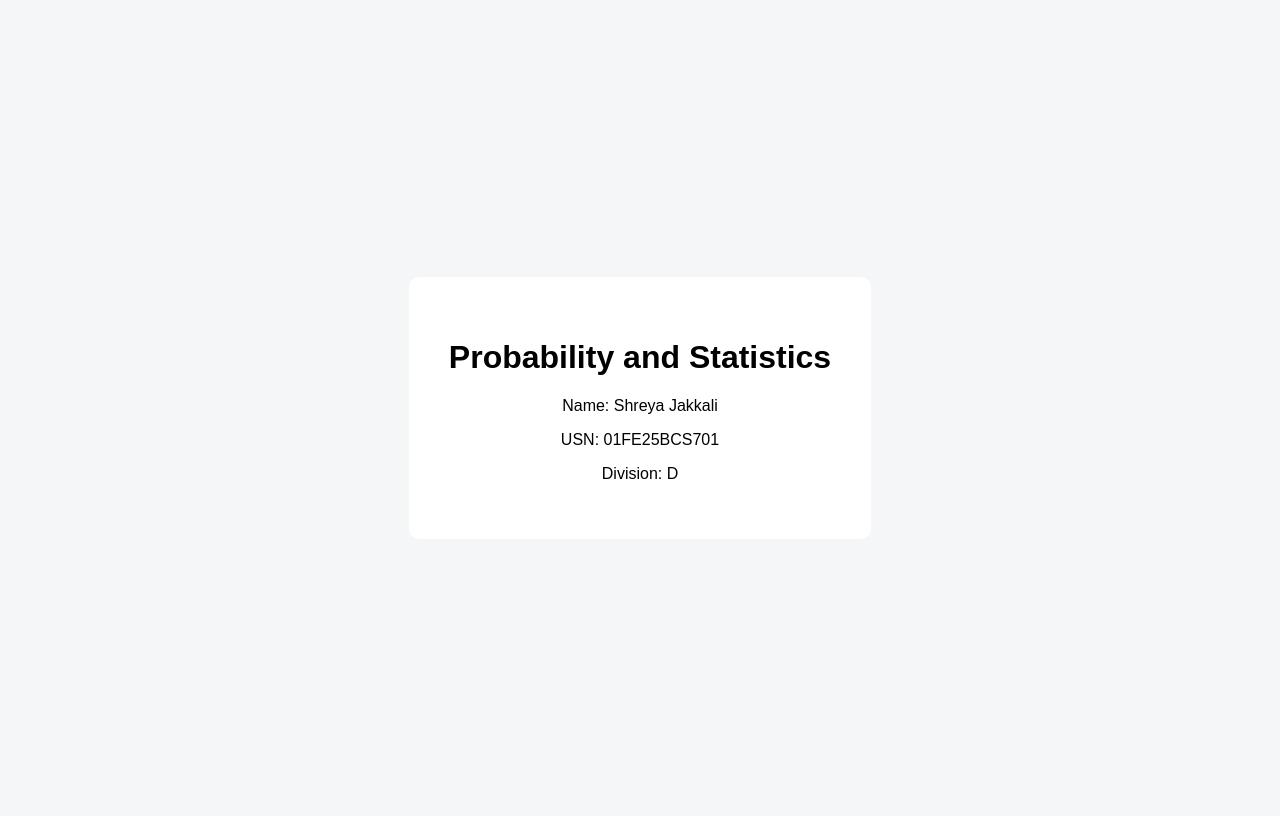
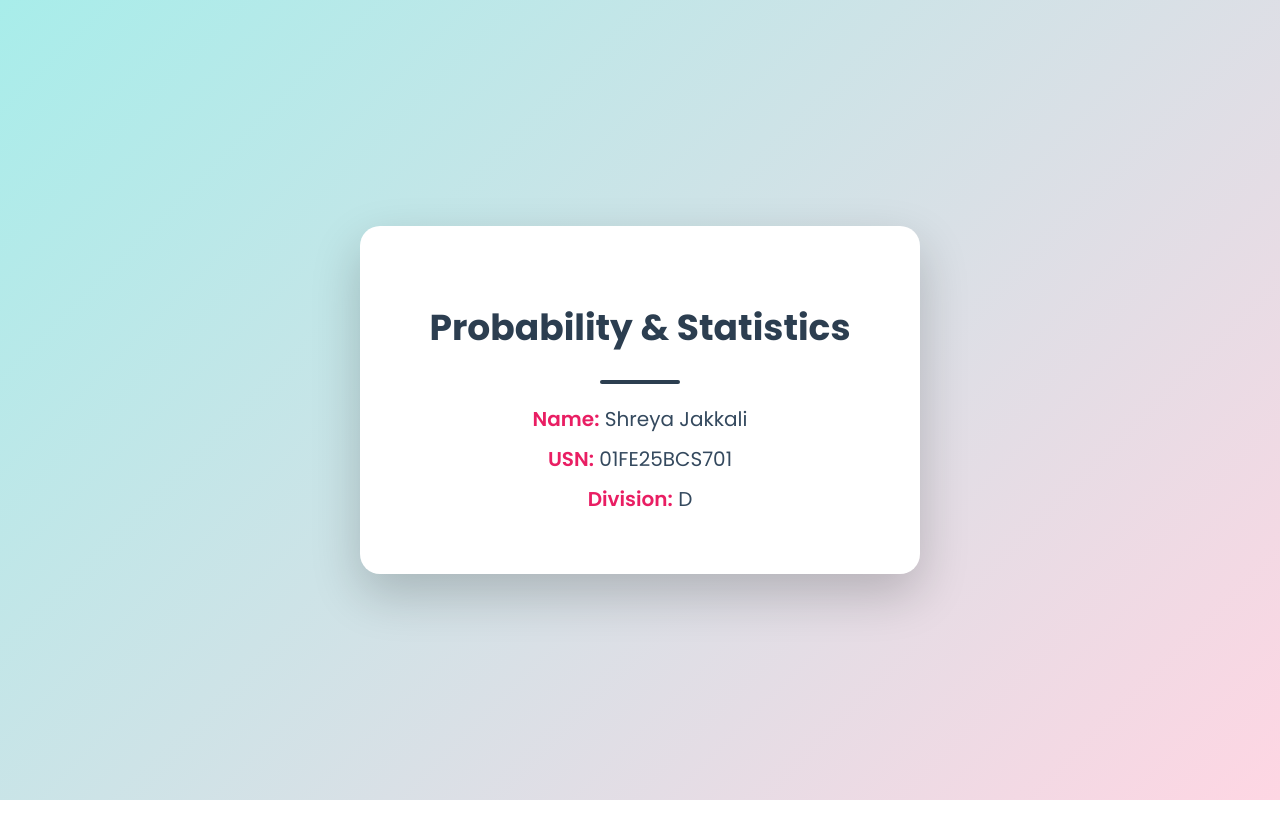
Before and after one commit to shreya-jakkali/shreyaj701, a plain HTML site: page index.html in a window 1280 px wide. Drawn offline with Linux system fonts and the light colour scheme.

Commit message:
index.html

```diff
--- a/index.html
+++ b/index.html
@@ -2,30 +2,79 @@
 <html lang="en">
 <head>
     <meta charset="UTF-8">
-    <title>Probability and Statistics</title>
+    <title>Probability & Statistics Portfolio</title>
+    <meta name="viewport" content="width=device-width, initial-scale=1.0">
+
+    <!-- Google Font -->
+    <link href="https://fonts.googleapis.com/css2?family=Poppins:wght@400;600;700&display=swap" rel="stylesheet">
+
     <style>
+        /* Body and background */
         body {
+            margin: 0;
+            font-family: 'Poppins', sans-serif;
+            background: linear-gradient(135deg, #a8edea, #fed6e3);
             height: 100vh;
             display: flex;
             justify-content: center;
             align-items: center;
-            font-family: Arial, sans-serif;
-            background-color: #f4f6f8;
         }
+
+        /* Card styling */
         .card {
             background: white;
-            padding: 40px;
+            padding: 50px 70px;
             text-align: center;
-            border-radius: 10px;
+            border-radius: 20px;
+            box-shadow: 0 20px 50px rgba(0,0,0,0.2);
+            transition: transform 0.3s ease, box-shadow 0.3s ease;
+        }
+
+        /* Hover effect */
+        .card:hover {
+            transform: translateY(-10px);
+            box-shadow: 0 30px 60px rgba(0,0,0,0.3);
+        }
+
+        /* Heading */
+        h1 {
+            font-size: 36px;
+            margin-bottom: 25px;
+            color: #2c3e50;
+        }
+
+        /* Divider line */
+        .divider {
+            width: 80px;
+            height: 4px;
+            background-color: #2c3e50;
+            margin: 20px auto;
+            border-radius: 2px;
+        }
+
+        /* Info text */
+        p {
+            font-size: 20px;
+            margin: 10px 0;
+            color: #34495e;
+        }
+
+        /* Small animations for text */
+        p span {
+            font-weight: 600;
+            color: #e91e63;
         }
     </style>
 </head>
 <body>
+
     <div class="card">
-        <h1>Probability and Statistics</h1>
-        <p>Name: Shreya Jakkali</p>
-        <p>USN: 01FE25BCS701</p>
-        <p>Division: D</p>
+        <h1>Probability & Statistics</h1>
+        <div class="divider"></div>
+        <p><span>Name:</span> Shreya Jakkali</p>
+        <p><span>USN:</span> 01FE25BCS701</p>
+        <p><span>Division:</span> D</p>
     </div>
+
 </body>
 </html>
```
